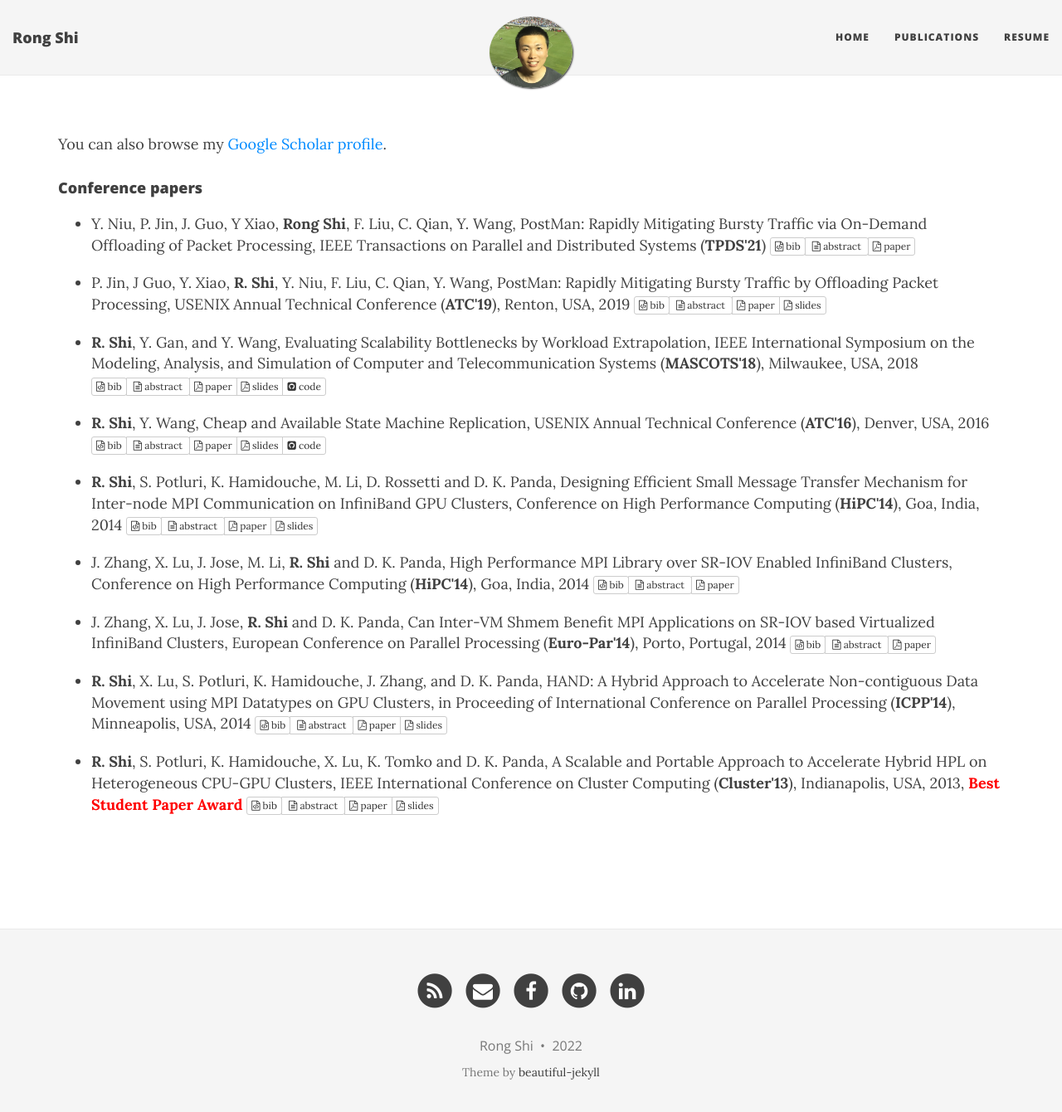
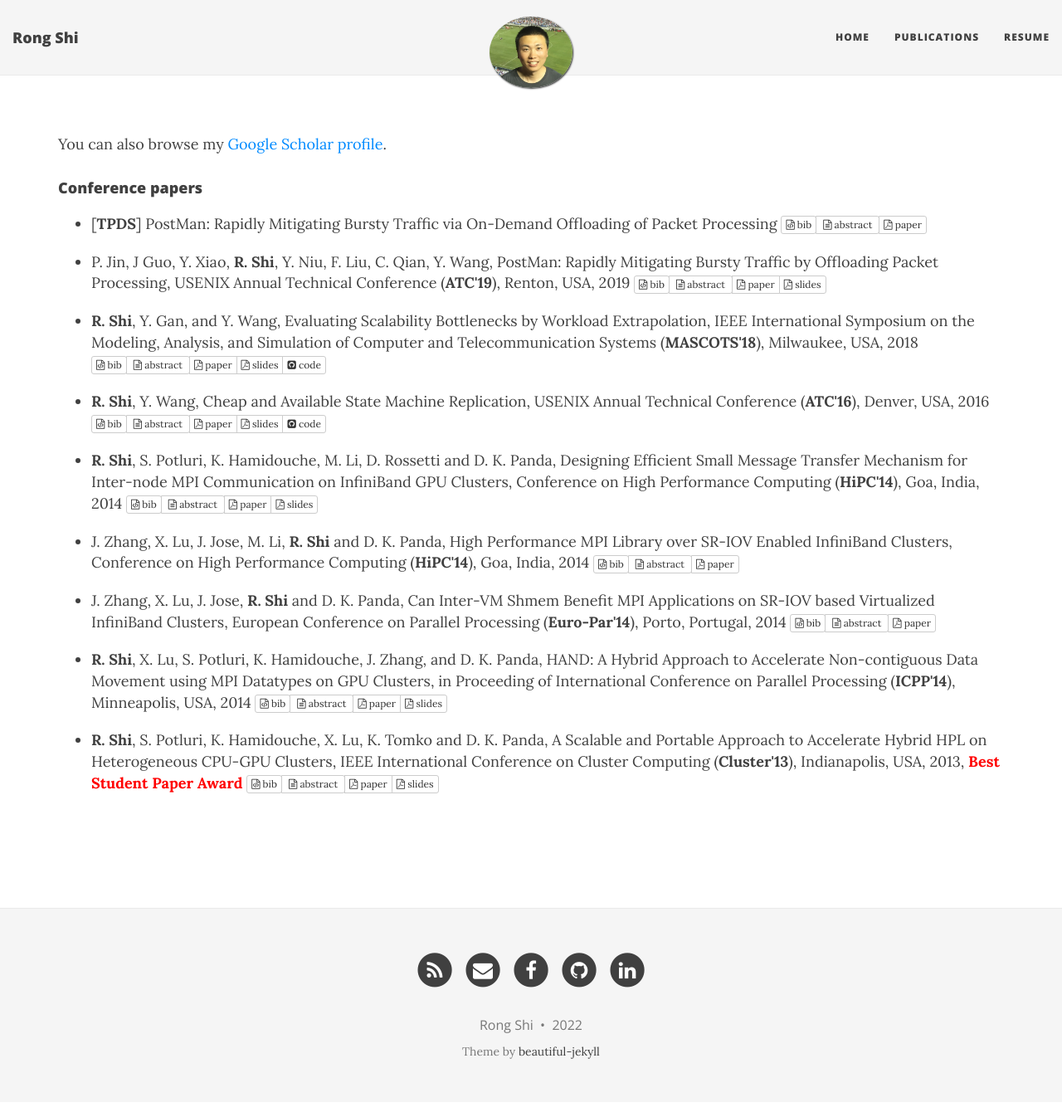
Before and after one commit to vdr007/vdr007.github.io, a Jekyll site: the page built from publications.md, in a window 1280 px wide and 1353 px high. Shown: the top 1340 px of the window at 83% size. Built offline with Jekyll 4.4.1, drawn with Linux system fonts in a browser that asks for light colours; nearby versions of some CDN libraries.

Commit message:
minor fix

```diff
--- a/index.html
+++ b/index.html
@@ -1,7 +1,6 @@
 ---
 layout: page
 title: Hi, I'm Rong Shi
-subtitle: Ph.D. student
 use-site-title: true
 ---
 
--- a/publications.md
+++ b/publications.md
@@ -8,8 +8,7 @@ You can also browse my <a href="https://scholar.google.com/citations?user=WnQ255
 
 #### Conference papers
 - <div style="margin-top:20px;">
-  Y. Niu, P. Jin, J. Guo, Y Xiao, <strong>Rong Shi</strong>, F. Liu, C. Qian, Y. Wang, PostMan: Rapidly Mitigating Bursty
-  Traffic via On-Demand Offloading of Packet Processing, IEEE Transactions on Parallel and Distributed Systems (<strong>TPDS'21</strong>)
+  [<strong>TPDS</strong>] PostMan: Rapidly Mitigating Bursty Traffic via On-Demand Offloading of Packet Processing
   <span class="links btn-group">
     <a class="btn btn-default btn-xs dropdown-toggle" href="javascript:void(0);" onclick="$('#bib_tpds21').slideToggle('fast');return false;">
       <i class="fa fa-file-code-o"></i> bib
```
Also changed, not shown: other parts of publications.md (+2 -0 lines).
